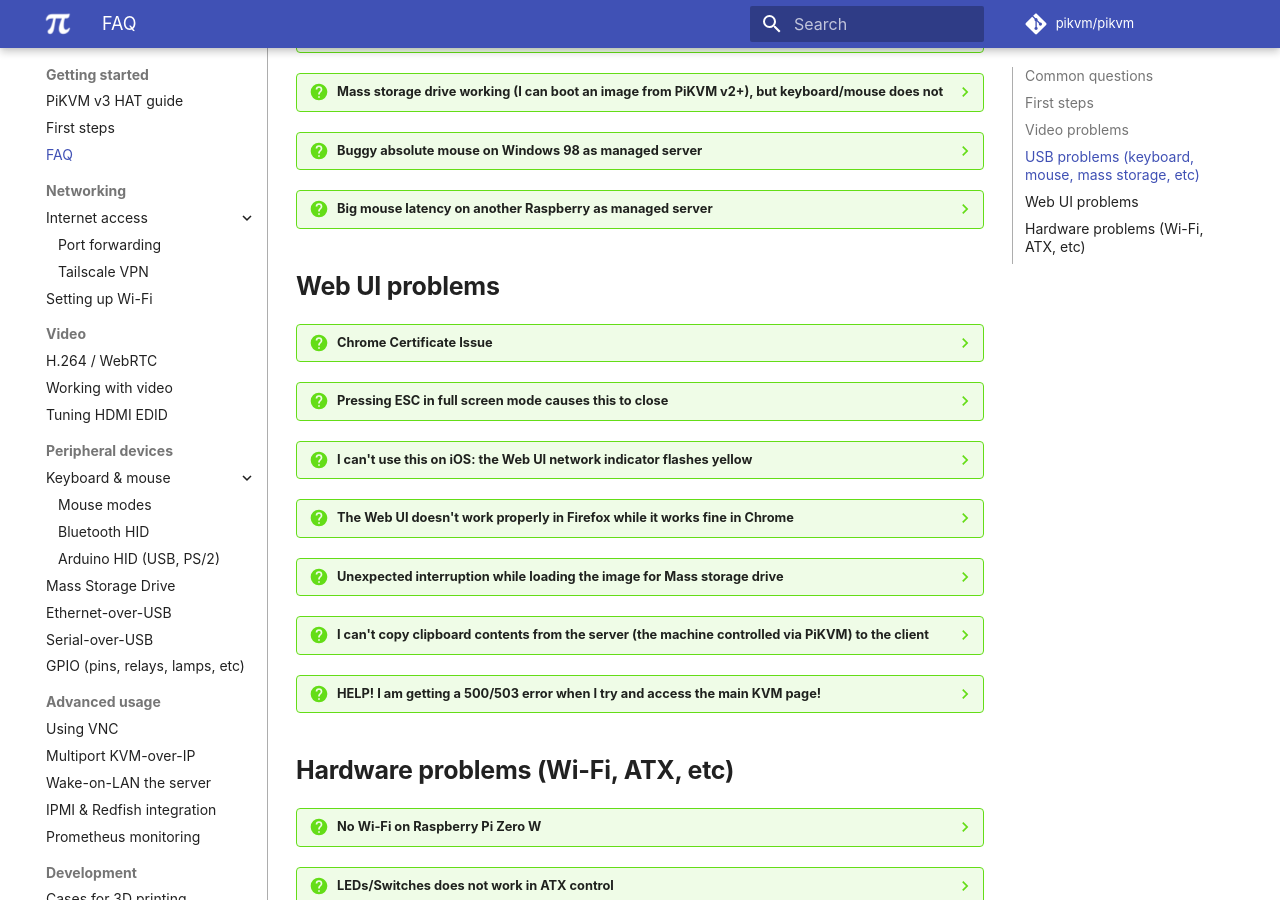
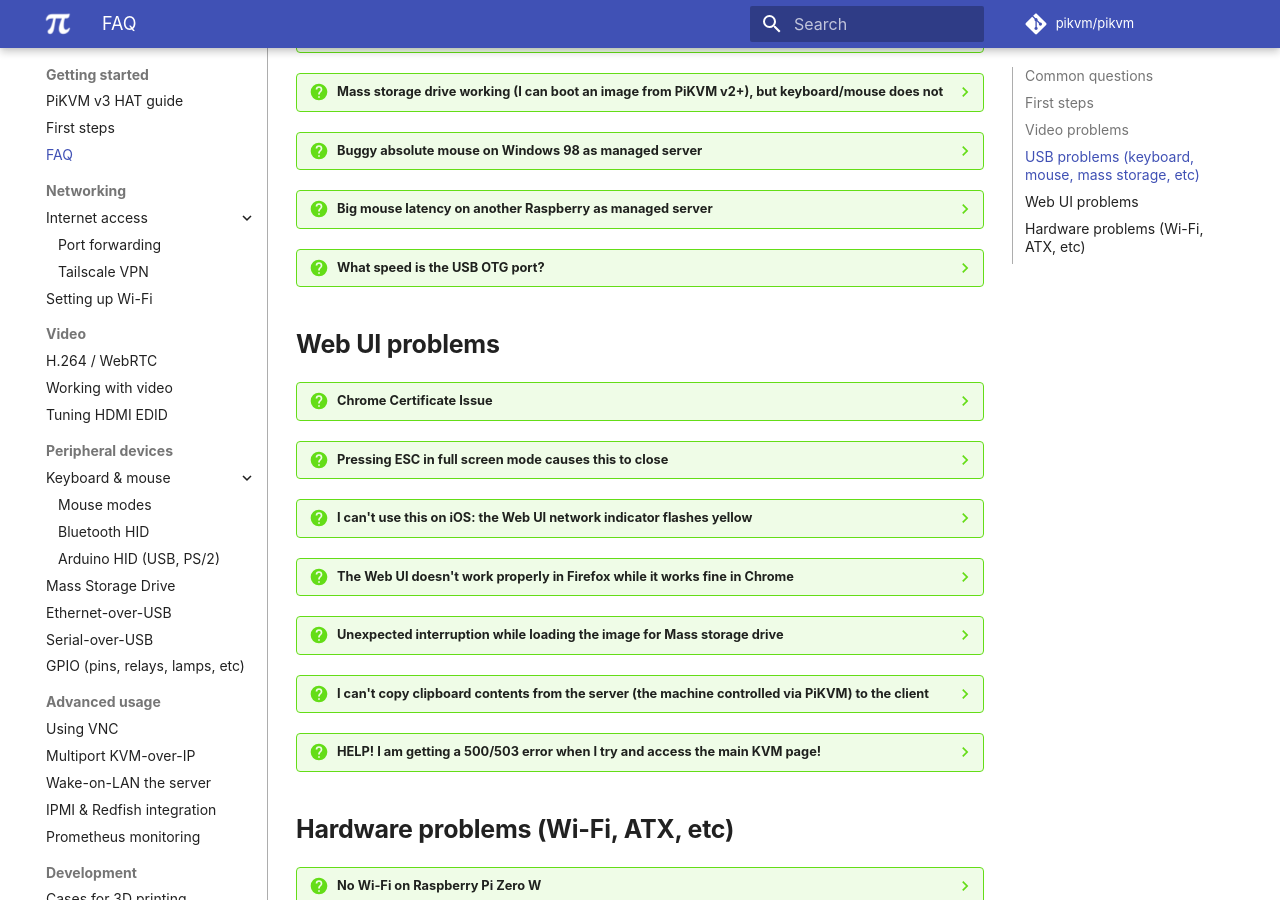
Before and after one commit to pikvm/pikvm, an MkDocs documentation site: the page built from docs/faq.md, in a window 1280 px wide and 900 px high, scrolled down 2928 px. Built offline with MkDocs 1.6.1 and Material for MkDocs 9.7.7, drawn with Linux system fonts in a browser that asks for light colours; some web fonts are replaced; comment, search, counter and statistics services are not loaded.

Commit message:
Update faq.md (#575)
* Update faq.md

Verbiage added for clarity

* Update faq.md

```diff
--- a/docs/faq.md
+++ b/docs/faq.md
@@ -330,6 +330,10 @@
     Unusual case: RPi4 is used as a PiKVM to control RPi3. In this case, the mouse delay may be several seconds. To fix it, just add line `usbhid.mousepoll=0` to `/boot/config.txt` to the server (i.e. RPI3 in our case) and reboot it.
 
 
+??? question "What speed is the USB OTG port?"
+    Per the official RPI documentation, this is a limitation of the SoC therefor will only be USB2.0 (455 Mbs)
+
+
 ## Web UI problems
 
 ??? question "Chrome Certificate Issue"
```
